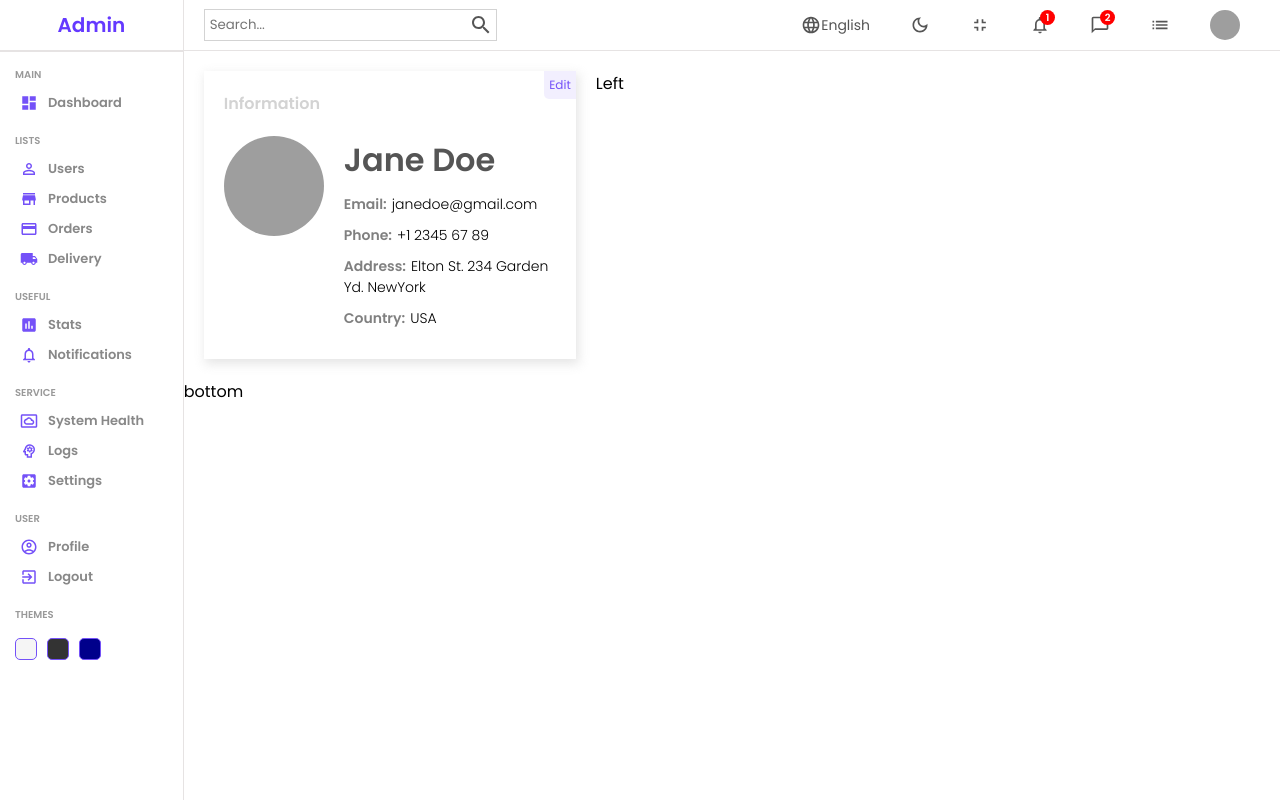
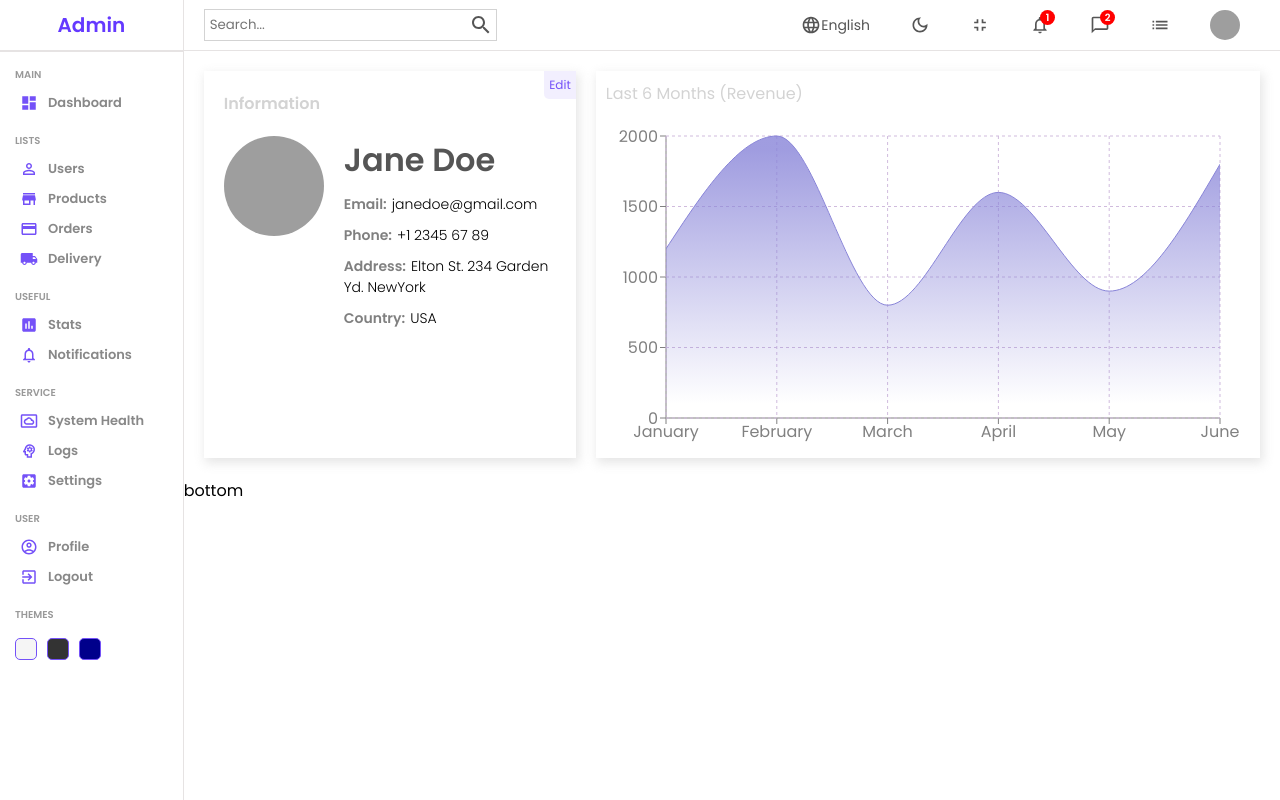
Before and after one commit to engnurulamin/react-admin, a React (Vite) app: page /users/1 in a window 1280 px wide. Built offline with nearby package versions, Linux system fonts and the light colour scheme; grey boxes are pictures that could not be loaded.

Commit message:
use chart

```diff
--- a/src/pages/single/Single.jsx
+++ b/src/pages/single/Single.jsx
@@ -1,6 +1,7 @@
 import "./single.scss";
 import Navbar from "../../components/navbar/Navbar";
 import Sidebar from "../../components/sidebar/Sidebar";
+import Chart from "../../components/chart/Chart";
 
 const Single = () => {
   return (
@@ -41,7 +42,9 @@ const Single = () => {
               </div>
             </div>
           </div>
-          <div className="right">Left</div>
+          <div className="right">
+            <Chart />
+          </div>
         </div>
         <div className="bottom">bottom</div>
       </div>
```
